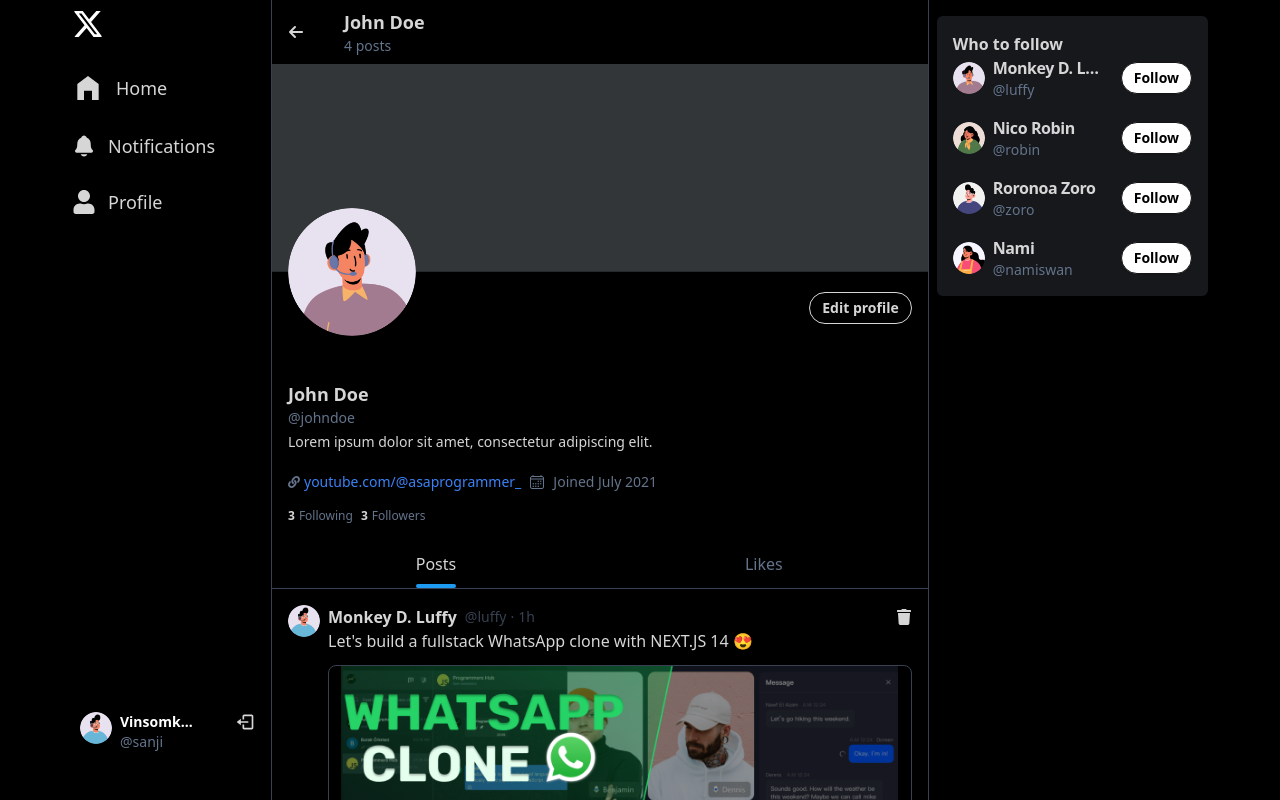
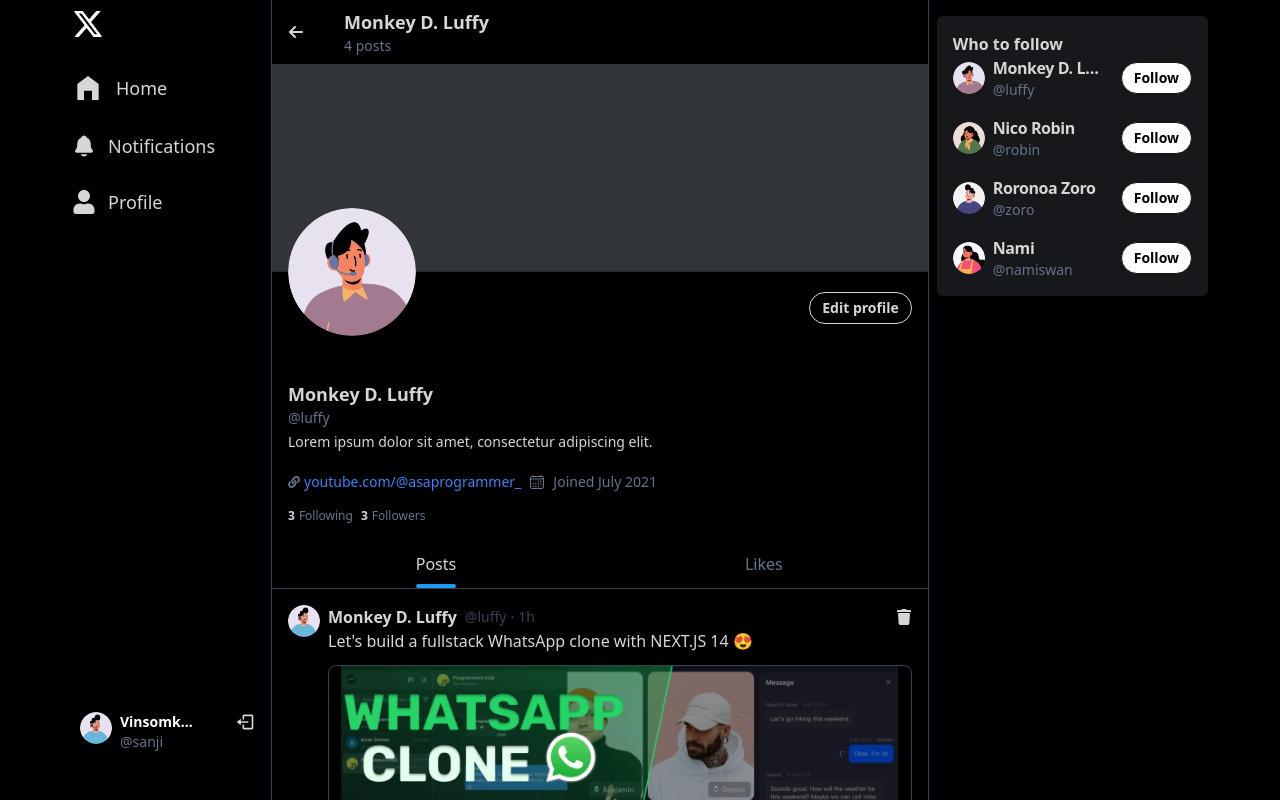
Before and after one commit to udbhas-dutta/mern_social, a React (Vite) app in the folder frontend/: page /profile/1 in a window 1280 px wide. Shown: the top 800 px of the page. Built offline with nearby package versions, Linux system fonts and the light colour scheme.

Commit message:
updated data

```diff
--- a/frontend/src/App.jsx
+++ b/frontend/src/App.jsx
@@ -11,7 +11,6 @@
 
 
 function App() {
-
   return (
     <div className="flex max-w-6xl mx-auto">
       <Sidebar/>
--- a/frontend/src/pages/profile/ProfilePage.jsx
+++ b/frontend/src/pages/profile/ProfilePage.jsx
@@ -25,8 +25,8 @@
 
 	const user = {
 		_id: "1",
-		fullName: "John Doe",
-		username: "johndoe",
+		fullName: "Monkey D. Luffy",
+		username: "luffy",
 		profileImg: "/avatars/boy2.png",
 		coverImg: "/cover.png",
 		bio: "Lorem ipsum dolor sit amet, consectetur adipiscing elit.",
```
